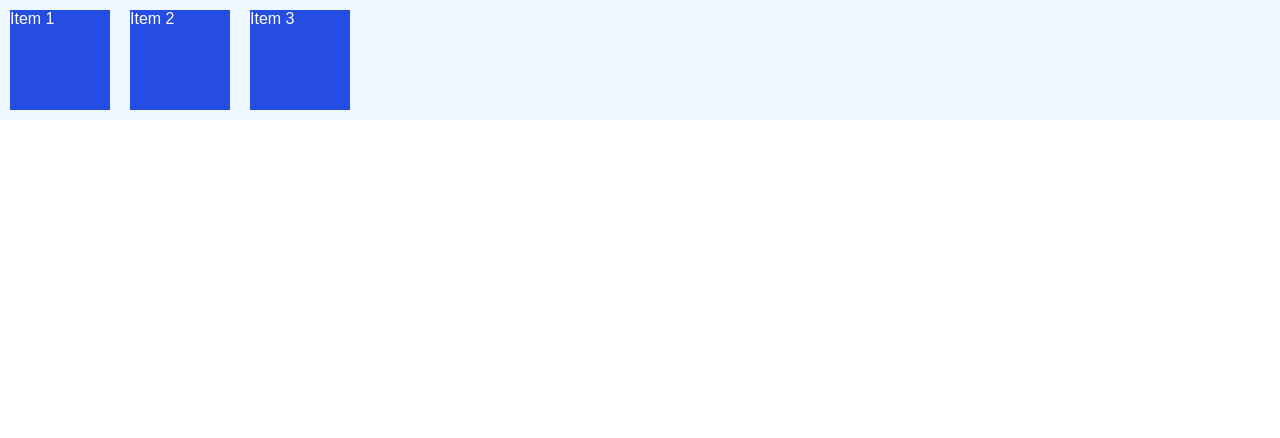
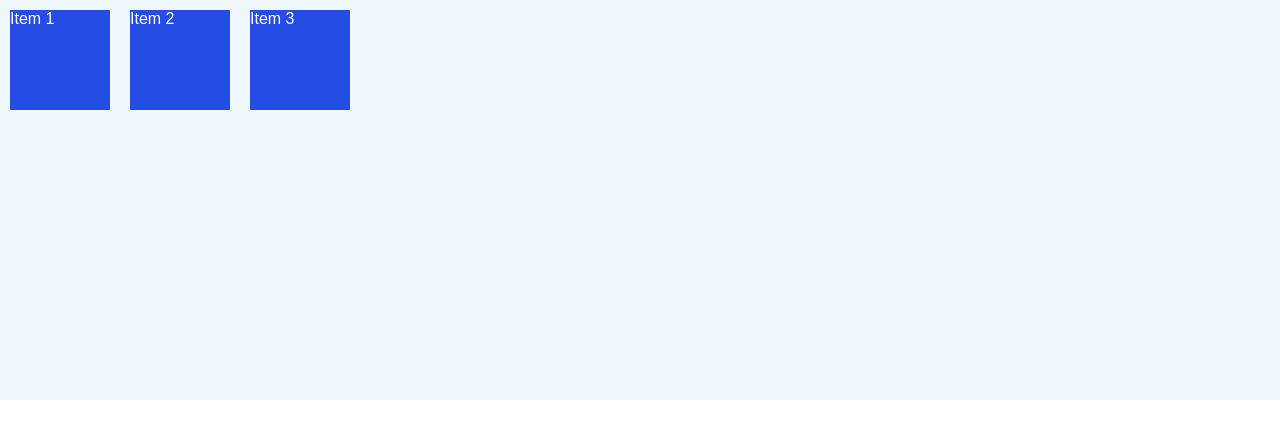
Before and after one commit to mandyh101/CSS_crashcourse, a plain HTML site: page css_cheatsheet/flex-index.html in a window 1280 px wide. Drawn offline with Linux system fonts and the light colour scheme.

Commit message:
Add justify content property and height to container

```diff
--- a/css_cheatsheet/style/flex-main.css
+++ b/css_cheatsheet/style/flex-main.css
@@ -8,14 +8,11 @@ body {
   font-family: Arial, Helvetica, sans-serif;
 }
 .flex-container{
-/* display: flex; */
+height: 400px; /*without a height you won't be able to have multiple lines of your items*/
+display: flex;
 background-color: aliceblue;
-}
-
-.flex-container::after{
-content: '';
-clear: both;
-display: block;
+/* justify-content: start (right of page), center(mid of page), end (left of page); space-around (even space all around), space-between(even space between all items) */
+justify-content:start ;
 }
 
 .item {
```
